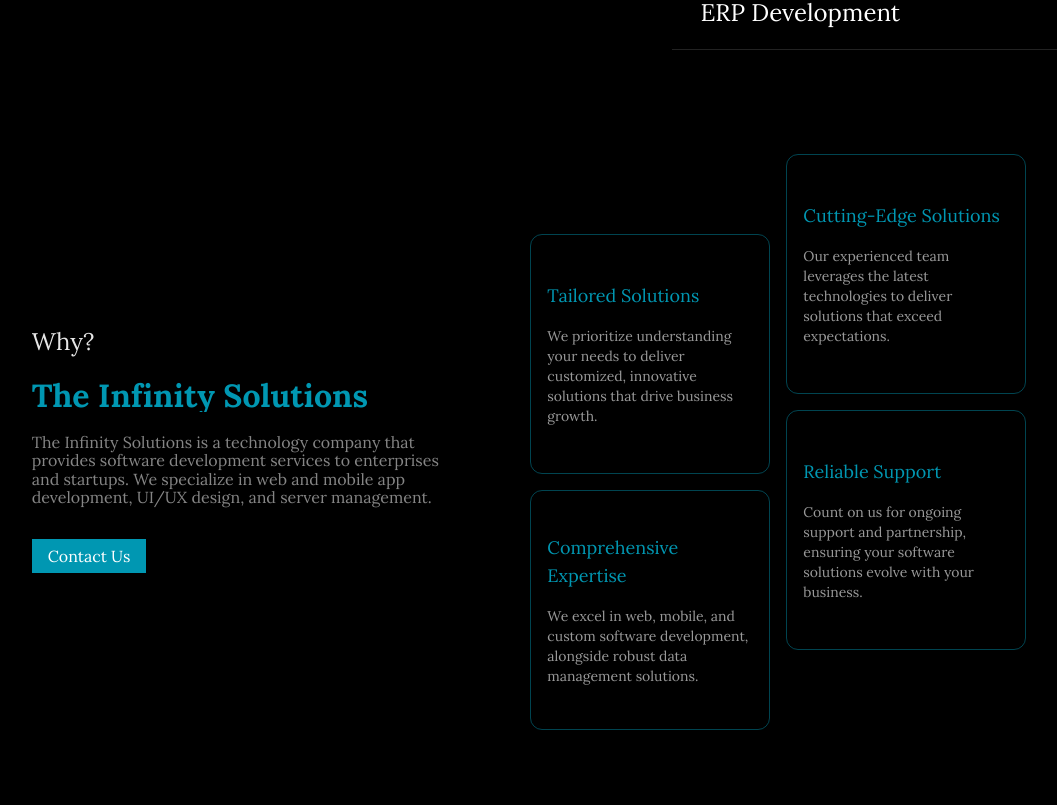
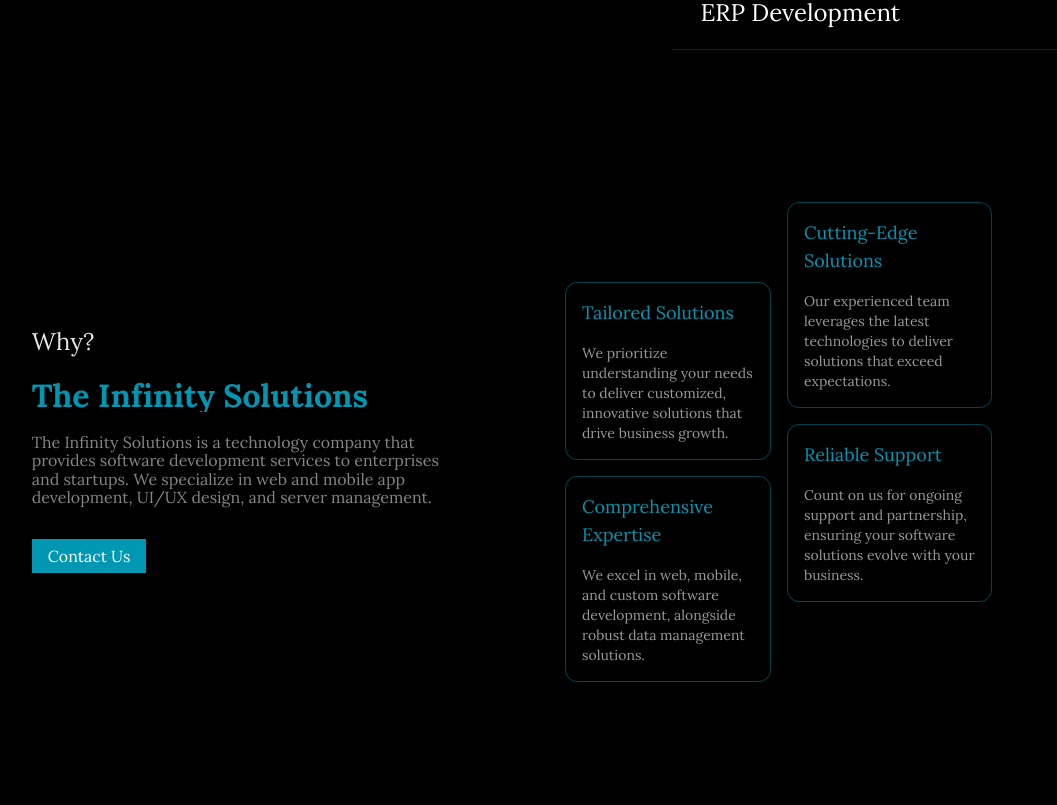
Before and after one commit to theinfinitysolutions/infinitysolutions_ui, a Next.js app: page / in a window 1280 px wide. Shown: the part 1495-2300 px from the top of the page, without its empty margins (75-1132 px from the left). Built offline with nearby package versions, Linux system fonts and the light colour scheme; what @xpd/tailwind-3dtransforms would draw is missing.

Commit message:
layout and page changes

```diff
--- a/app/layout.js
+++ b/app/layout.js
@@ -17,7 +17,7 @@ const inter = Lora({ subsets: ["latin"] });
 export default function RootLayout({ children }) {
   return (
     <html lang="en">
-      <body className={inter.className}>
+      <body className={`${inter.className} bg-black`}>
         <Cursor />
         <Navbar />
         <div className="bg-black min-h-screen flex flex-col">
--- a/app/page.js
+++ b/app/page.js
@@ -126,7 +126,7 @@ export default function Home() {
           </div>
         </section>
       </RevealOnScroll>
-      <RevealOnScroll threshold={0.55} addedClasses={" w-full md:w-10/12"}>
+      <RevealOnScroll threshold={0.35} addedClasses={" w-full md:w-10/12"}>
         <section
           onMouseEnter={() => setHovered(true)}
           onMouseLeave={() => setHovered(false)}
@@ -239,7 +239,7 @@ export default function Home() {
         </section>
       </RevealOnScroll>
       <RevealOnScroll
-        threshold={0.65}
+        threshold={0.35}
         addedClasses={" w-full md:w-10/12 mt-[10vh] animate-slideUp"}
       >
         <section className="flex flex-col w-full relative z-0 overflow-hidden">
@@ -267,11 +267,11 @@ export default function Home() {
                 Contact Us
               </button>
             </div>
-            <div className="flex w-[60%] h-[80vh] relative flex-row justify-center items-center">
+            <div className="flex w-[60%] h-[80vh] px-[10%] relative flex-row justify-center items-center">
               {/* <div className="absolute inset-0 h-full w-full bg-[radial-gradient(ellipse_at_top,_var(--tw-gradient-stops))] from-[#0097b222] via-[#0097b211] to-[#000000] "></div> */}
               {/* <div className="absolute inset-0 h-full w-full bg-transparent bg-[linear-gradient(to_right,#80808022_1px,transparent_1px),linear-gradient(to_bottom,#80808022_1px,transparent_1px)] bg-[size:24px_24px] [mask-image:radial-gradient(ellipse_50%_50%_at_50%_50%,#000_90%,transparent_100%)]"></div> */}
               <div className="flex flex-col mr-4 mt-[10vh]">
-                <div className="w-[30vh] h-[30vh] border-primaryColor/45 border-[1px] rounded-xl mb-4 animate-slideUpSmall flex flex-col justify-center items-start p-4">
+                <div className=" border-primaryColor/45 border-[1px] rounded-xl mb-4 animate-slideUpSmall flex flex-col justify-center items-start p-4">
                   <h2 className="text-lg text-primaryColor">
                     {"Tailored Solutions"}
                   </h2>
@@ -281,7 +281,7 @@ export default function Home() {
                     }
                   </p>
                 </div>
-                <div className="w-[30vh] h-[30vh] border-primaryColor/45 border-[1px] rounded-xl mb-4 animate-slideUpSmall flex flex-col justify-center items-start p-4">
+                <div className=" border-primaryColor/45 border-[1px] rounded-xl mb-4 animate-slideUpSmall flex flex-col justify-center items-start p-4">
                   <h2 className="text-lg text-primaryColor">
                     {"Comprehensive Expertise"}
                   </h2>
@@ -293,7 +293,7 @@ export default function Home() {
                 </div>
               </div>
               <div className="flex flex-col -mt-[10vh]">
-                <div className="w-[30vh] h-[30vh] border-primaryColor/45 border-[1px] rounded-xl mb-4 animate-slideUpSmall flex flex-col justify-center items-start p-4">
+                <div className=" border-primaryColor/45 border-[1px] rounded-xl mb-4 animate-slideUpSmall flex flex-col justify-center items-start p-4">
                   <h2 className="text-lg text-primaryColor">
                     {"Cutting-Edge Solutions"}
                   </h2>
@@ -303,7 +303,7 @@ export default function Home() {
                     }
                   </p>
                 </div>
-                <div className="w-[30vh] h-[30vh] border-primaryColor/45 border-[1px] rounded-xl mb-4 animate-slideUpSmall flex flex-col justify-center items-start p-4">
+                <div className=" border-primaryColor/45 border-[1px] rounded-xl mb-4 animate-slideUpSmall flex flex-col justify-center items-start p-4">
                   <h2 className="text-lg text-primaryColor">
                     {"Reliable Support"}
                   </h2>
```
